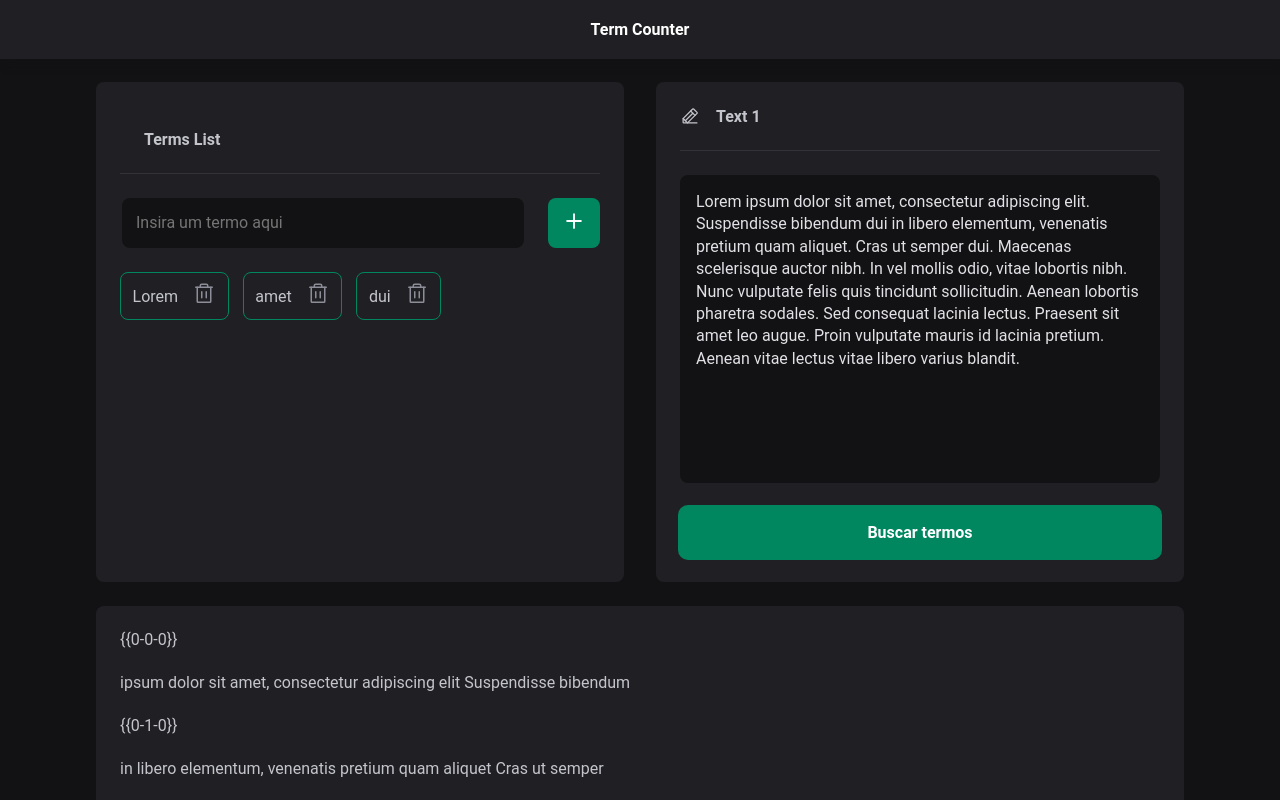
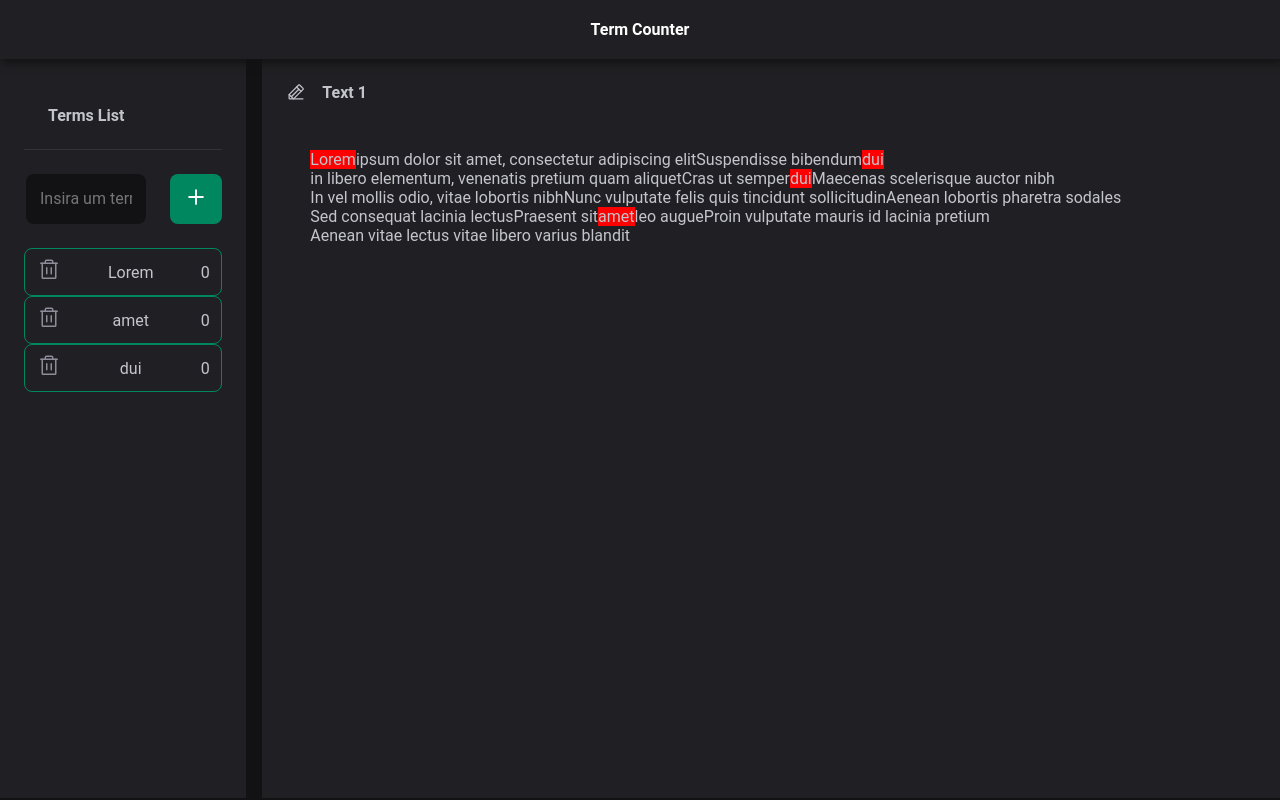
Before and after one commit to felipeourenato/term-counter, a React (Vite) app: page / in a window 1280 px wide. Both pictures are taken after a click on the button "Buscar termos". Shown: the top 800 px of the page. Built offline with nearby package versions, Linux system fonts and the light colour scheme.

Commit message:
Um poquinho de bagunça no código pra testar a lógica com template

```diff
--- a/src/App.module.css
+++ b/src/App.module.css
@@ -1,7 +1,6 @@
 .wrapper {
-  max-width: 70rem;
-  margin: 2rem auto;
-  padding: 0 1rem;
+  /* max-width: 50rem; */
+  margin: 0.5rem 0 0 0;
 
   display: flex;
   flex-direction: column;
@@ -9,9 +8,8 @@
 }
 
 .forms {
-  display: grid;
-  grid-template-columns: 1fr 1fr;
-  gap: 2rem;
+  display: flex;
+  gap: 1rem;
   align-items: flex-start;
 }
 
--- a/src/App.tsx
+++ b/src/App.tsx
@@ -13,14 +13,16 @@ import { start } from './logic';
 export function App() {
   const [terms, setTerms] = useState(DEFAULT_TERMS);
   const [templ, setTempl] = useState<string[]>([]);
+  const [templMap, setTemplMap] = useState<Map<string, string>>();
   const [sourceText, setSourceText] = useState({
     title: DEFAULT_TITLE,
     text: DEFAULT_TEXT,
   });
 
   function handleOnStart() {
-    const { result, template } = start(sourceText.text);
+    const { result, template, templateMap } = start(sourceText.text);
     setTempl(template);
+    setTemplMap(templateMap);
     console.log({ result });
   }
 
@@ -35,9 +37,11 @@ export function App() {
             initialSourceText={sourceText}
             onChange={setSourceText}
             onStart={handleOnStart}
+            resultTemplate={templ}
+            templateMap={templMap}
           />
         </div>
-        <ResultTable template={templ} />
+        {/* <ResultTable template={templ} /> */}
       </div>
     </div>
   );
--- a/src/components/ResultTable.module.css
+++ b/src/components/ResultTable.module.css
@@ -4,8 +4,17 @@
   padding: 1.5rem;
 
   display: flex;
-  flex-direction: column;
-  gap: 1.5rem;
+  flex-wrap: wrap;
+  /* flex-direction: column; */
+  /* gap: 1.5rem; */
+}
+
+.wrapper text {
+  display: flex;
+}
+
+.foundTerm {
+  background-color: red;
 }
 
 .resultTable {
--- a/src/components/ResultTable.tsx
+++ b/src/components/ResultTable.tsx
@@ -1,12 +1,18 @@
 import { TEMPLATE_REGEX } from '../constants';
 import styles from './ResultTable.module.css';
 
-export function ResultTable({ template }: { template: string[] }) {
+export function ResultTable({
+  template,
+  templateMap,
+}: {
+  template: string[];
+  templateMap: Map<string, string>;
+}) {
   return (
     <div className={styles.wrapper}>
       {template.map((tpl) => {
         const matches = [...tpl.matchAll(TEMPLATE_REGEX)];
-        if (matches) {
+        if (!!matches.length) {
           let arr = [];
 
           matches.forEach((mat) => {
@@ -15,12 +21,17 @@ export function ResultTable({ template }: { template: string[] }) {
             console.log({ um, dois, tres, input, index });
             const prefix = input!.substring(0, index!);
             const sufix = input!.substring(index! + um.length);
-            arr = [...arr, prefix, <text>{um}</text>, sufix];
+            arr = [
+              ...arr,
+              <text>{prefix}</text>,
+              <text className={styles.foundTerm}>{templateMap.get(um)}</text>,
+              <text>{sufix}</text>,
+            ];
           });
 
           return <>{arr.map((item) => item)}</>;
         }
-        return tpl;
+        return <text>{tpl}</text>;
       })}
     </div>
   );
--- a/src/components/SourceText.module.css
+++ b/src/components/SourceText.module.css
@@ -1,7 +1,8 @@
 .sourceText {
-  height: 500px;
+  height: calc(100vh - 60px);
+  width: 100%;
   background: var(--gray-800);
-  border-radius: 8px;
+  /* border-radius: 8px; */
   padding: 1.5rem;
 
   display: flex;
--- a/src/components/SourceText.tsx
+++ b/src/components/SourceText.tsx
@@ -3,6 +3,7 @@ import { useState, SyntheticEvent, ChangeEvent, FormEvent } from 'react';
 import { SourceTextTitle } from './SourceTextTitle';
 
 import styles from './SourceText.module.css';
+import { ResultTable } from './ResultTable';
 
 export interface SourceText {
   title: string;
@@ -13,14 +14,20 @@ interface SourceTextProps {
   initialSourceText: SourceText;
   onChange: (v: SourceText) => void;
   onStart: (v: SourceText) => void;
+  resultTemplate: string[];
+  templateMap: Map<string, string>;
 }
 
 export function SourceText({
   initialSourceText,
   onChange,
   onStart,
+  resultTemplate,
+  templateMap,
 }: SourceTextProps) {
   const { title: initialTitle, text: initialText } = initialSourceText;
+
+  const [isEditing, setIsEditing] = useState(true);
   const [textTitle, setTextTitle] = useState(initialTitle);
   const [sourceText, setSourceText] = useState(initialText);
 
@@ -31,6 +38,7 @@ export function SourceText({
 
   function handleStartClick(e: SyntheticEvent<HTMLButtonElement>) {
     e.preventDefault();
+    setIsEditing(false);
     onStart({ title: textTitle, text: sourceText });
   }
 
@@ -42,7 +50,7 @@ export function SourceText({
   return (
     <div className={styles.sourceText}>
       <SourceTextTitle value={textTitle} onChange={handleChangeTitle} />
-
+      {isEditing ? (
         <div className={styles.sourceContainer}>
           <form>
             <textarea
@@ -54,6 +62,9 @@ export function SourceText({
             <button onClick={handleStartClick}>Buscar termos</button>
           </form>
         </div>
+      ) : (
+        <ResultTable template={resultTemplate} templateMap={templateMap} />
+      )}
     </div>
   );
 }
--- a/src/components/Term.tsx
+++ b/src/components/Term.tsx
@@ -13,11 +13,13 @@ export function Term({ term, onExclude }: TermProps) {
   }
   return (
     <div className={styles.term}>
-      {term}
-
       <a onClick={handleOnExclude}>
         <Trash size={24} />
       </a>
+
+      {term}
+
+      <text>0</text>
     </div>
   );
 }
--- a/src/components/TermsList.module.css
+++ b/src/components/TermsList.module.css
@@ -1,7 +1,7 @@
 .termsList {
-  height: 500px;
+  height: calc(100vh - 60px);
+  width: 300px;
   background: var(--gray-800);
-  border-radius: 8px;
   padding: 1.5rem;
 
   display: flex;
@@ -14,7 +14,6 @@
 }
 
 .termsContainer {
-  height: 100%;
   border-top: 1px solid var(--gray-600);
   padding-top: 1.5rem;
 
@@ -57,9 +56,9 @@
   background: var(--green-300);
 }
 
-.termsView {
+/* .termsView {
   display: flex;
   flex-wrap: wrap;
   gap: 0.875rem;
   overflow-y: auto;
-}
+} */
--- a/src/logic/index.ts
+++ b/src/logic/index.ts
@@ -26,12 +26,6 @@ type TermData = {
 
 type TermMap = Map<string, TermData>;
 
-const TERMS = new Map<string, TermData>([
-  ['lorem', { value: 'Lorem', len: 5, results: [] }],
-  ['amet', { value: 'amet', len: 4, results: [] }],
-  ['dui', { value: 'dui', len: 3, results: [] }],
-]);
-
 function hasAtLeatOneSearchedTerm(text: string, terms: TermMap): boolean {
   const textWithoutSpecials = text.replace(/[^a-zA-Z0-9 ]/g, '');
   const words = textWithoutSpecials.split(' ');
@@ -45,6 +39,8 @@ export function start(text: string) {
     ['amet', { value: 'amet', len: 4, results: [] }],
     ['dui', { value: 'dui', len: 3, results: [] }],
   ]);
+
+  const TEMPLATE_MAP = new Map<string, string>();
 
   const TEXTBLOCK: string[] = [];
 
@@ -94,6 +90,7 @@ export function start(text: string) {
             console.log({ fw });
 
             newPhrase = newPhrase.replace(fw, `{{${paIdx}-${phIdx}-${id}}}`);
+            TEMPLATE_MAP.set(`{{${paIdx}-${phIdx}-${id}}}`, fw);
             TEXTBLOCK.push(newPhrase);
           });
         });
@@ -104,5 +101,6 @@ export function start(text: string) {
   return {
     result: TERMS,
     template: TEXTBLOCK,
+    templateMap: TEMPLATE_MAP,
   };
 }
```
Lines whose indentation alone changed are shown as unchanged.
